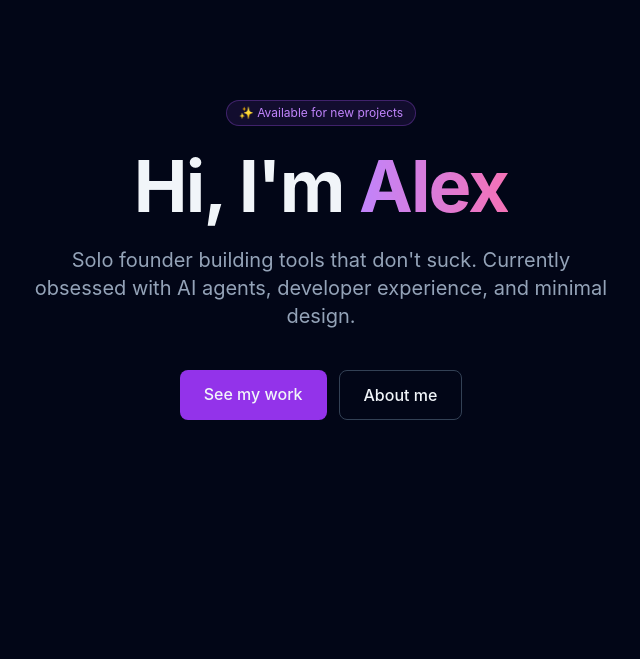
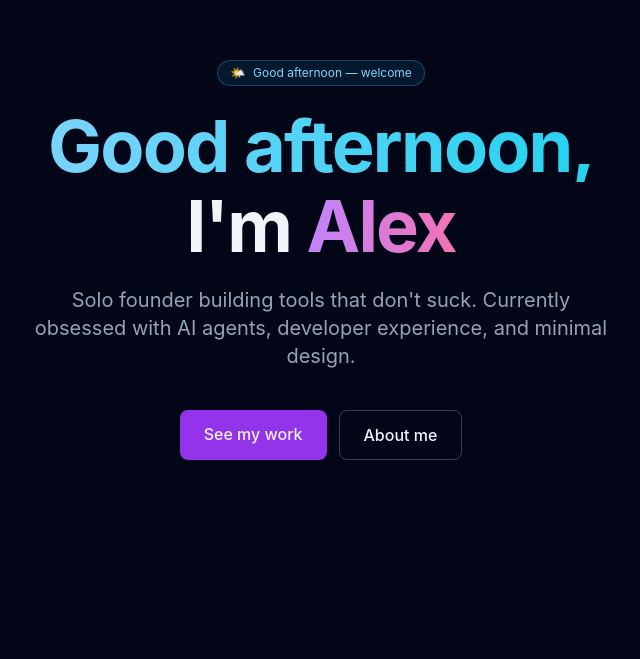
Before and after one commit to ThePyth0nKid/soloPortfolio, a React (Vite) app: page / in a window 1280 px wide. Shown: the part 141-800 px from the top of the page, without its empty margins (319-959 px from the left). Built offline with nearby package versions, Linux system fonts and the light colour scheme.

Commit message:
feat: Add a greeting in the hero section that changes based on time of day (via PatchParty: UX-King)

```diff
--- a/src/components/Hero.jsx
+++ b/src/components/Hero.jsx
@@ -1,14 +1,101 @@
+import { useEffect, useState } from 'react'
+
+/**
+ * Returns a greeting object based on the user's local time.
+ * We split the day into four buckets so it feels natural at any hour.
+ *
+ * 5:00–11:59  → morning
+ * 12:00–16:59 → afternoon
+ * 17:00–20:59 → evening
+ * 21:00–4:59  → night (late-night visitors deserve a nod too)
+ */
+function getGreeting(date = new Date()) {
+  const hour = date.getHours()
+
+  if (hour >= 5 && hour < 12) {
+    return {
+      text: 'Good morning',
+      icon: '☀️',
+      label: 'morning',
+      // Warm sunrise gradient
+      gradient: 'from-amber-300 to-orange-400',
+      glow: 'bg-amber-400/10 border-amber-400/30 text-amber-300',
+    }
+  }
+  if (hour >= 12 && hour < 17) {
+    return {
+      text: 'Good afternoon',
+      icon: '🌤️',
+      label: 'afternoon',
+      gradient: 'from-sky-300 to-cyan-400',
+      glow: 'bg-sky-400/10 border-sky-400/30 text-sky-300',
+    }
+  }
+  if (hour >= 17 && hour < 21) {
+    return {
+      text: 'Good evening',
+      icon: '🌆',
+      label: 'evening',
+      gradient: 'from-orange-400 to-pink-500',
+      glow: 'bg-pink-400/10 border-pink-400/30 text-pink-300',
+    }
+  }
+  return {
+    text: 'Good night',
+    icon: '🌙',
+    label: 'night',
+    gradient: 'from-indigo-300 to-purple-400',
+    glow: 'bg-indigo-400/10 border-indigo-400/30 text-indigo-300',
+  }
+}
+
 export default function Hero() {
+  const [greeting, setGreeting] = useState(() => getGreeting())
+  const [mounted, setMounted] = useState(false)
+
+  useEffect(() => {
+    // Trigger fade-in on mount
+    setMounted(true)
+
+    // Keep the greeting fresh if the user leaves the tab open across a boundary.
+    // Re-check every minute — cheap, and avoids stale "Good morning" at 1pm.
+    const interval = setInterval(() => {
+      setGreeting((prev) => {
+        const next = getGreeting()
+        return next.label === prev.label ? prev : next
+      })
+    }, 60 * 1000)
+
+    return () => clearInterval(interval)
+  }, [])
+
   return (
     <section className="min-h-screen flex flex-col items-center justify-center px-6 text-center">
       <div className="max-w-3xl space-y-6">
-        <div className="inline-block px-3 py-1 bg-purple-500/10 border border-purple-500/30 rounded-full text-xs text-purple-400">
-          ✨ Available for new projects
+        <div
+          className={`inline-flex items-center gap-2 px-3 py-1 border rounded-full text-xs transition-all duration-700 ease-out ${greeting.glow} ${
+            mounted ? 'opacity-100 translate-y-0' : 'opacity-0 -translate-y-2'
+          }`}
+          role="status"
+          aria-live="polite"
+        >
+          <span aria-hidden="true">{greeting.icon}</span>
+          <span>
+            {greeting.text} — welcome
+          </span>
         </div>
-        <h1 className="text-6xl md:text-7xl font-bold tracking-tight">
-          Hi, I'm{' '}
-          <span className="bg-gradient-to-r from-purple-400 to-pink-400 bg-clip-text text-transparent">
-            Alex
+        <h1 className="text-5xl md:text-7xl font-bold tracking-tight">
+          <span
+            key={greeting.label}
+            className={`block bg-gradient-to-r ${greeting.gradient} bg-clip-text text-transparent transition-colors duration-700 animate-[fadeIn_0.6s_ease-out]`}
+          >
+            {greeting.text},
+          </span>
+          <span className="block mt-2">
+            I'm{' '}
+            <span className="bg-gradient-to-r from-purple-400 to-pink-400 bg-clip-text text-transparent">
+              Alex
+            </span>
           </span>
         </h1>
         <p className="text-xl text-slate-400 max-w-xl mx-auto">
@@ -18,13 +105,13 @@ export default function Hero() {
         <div className="flex gap-3 justify-center pt-4">
           <a
             href="#projects"
-            className="px-6 py-3 bg-purple-600 hover:bg-purple-500 rounded-lg font-medium transition-colors"
+            className="px-6 py-3 bg-purple-600 hover:bg-purple-500 focus-visible:outline focus-visible:outline-2 focus-visible:outline-offset-2 focus-visible:outline-purple-400 rounded-lg font-medium transition-colors"
           >
             See my work
           </a>
           <a
             href="#about"
-            className="px-6 py-3 border border-slate-700 hover:border-slate-500 rounded-lg font-medium transition-colors"
+            className="px-6 py-3 border border-slate-700 hover:border-slate-500 focus-visible:outline focus-visible:outline-2 focus-visible:outline-offset-2 focus-visible:outline-slate-400 rounded-lg font-medium transition-colors"
           >
             About me
           </a>
--- a/src/index.css
+++ b/src/index.css
@@ -8,3 +8,25 @@
     font-family: -apple-system, BlinkMacSystemFont, 'Segoe UI', Roboto, sans-serif;
   }
 }
+
+@keyframes fadeIn {
+  from {
+    opacity: 0;
+    transform: translateY(4px);
+  }
+  to {
+    opacity: 1;
+    transform: translateY(0);
+  }
+}
+
+/* Respect users who prefer reduced motion */
+@media (prefers-reduced-motion: reduce) {
+  *,
+  *::before,
+  *::after {
+    animation-duration: 0.01ms !important;
+    animation-iteration-count: 1 !important;
+    transition-duration: 0.01ms !important;
+  }
+}
```
Also changed, not shown: 1 other file (tests, documents, lock files or other folders).
